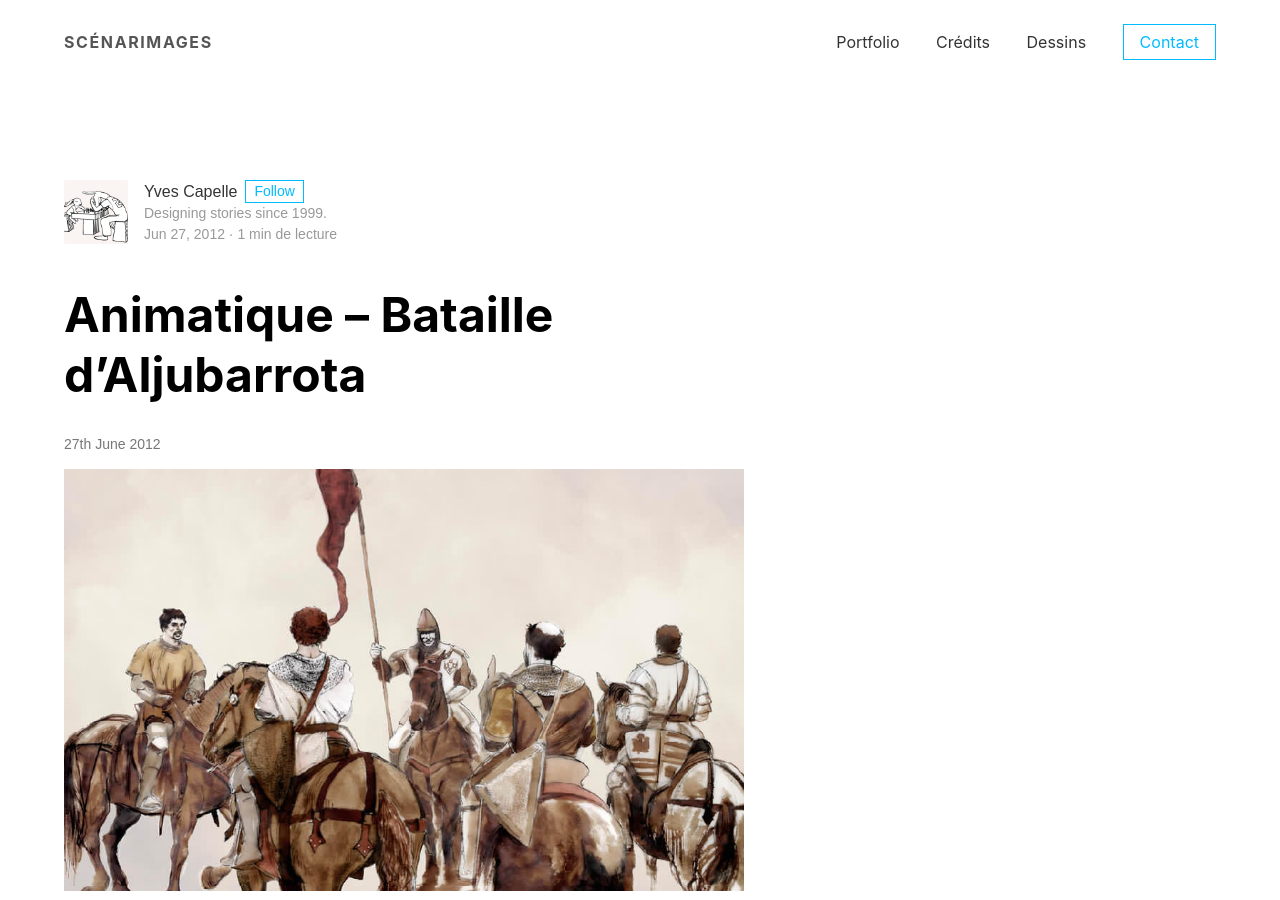
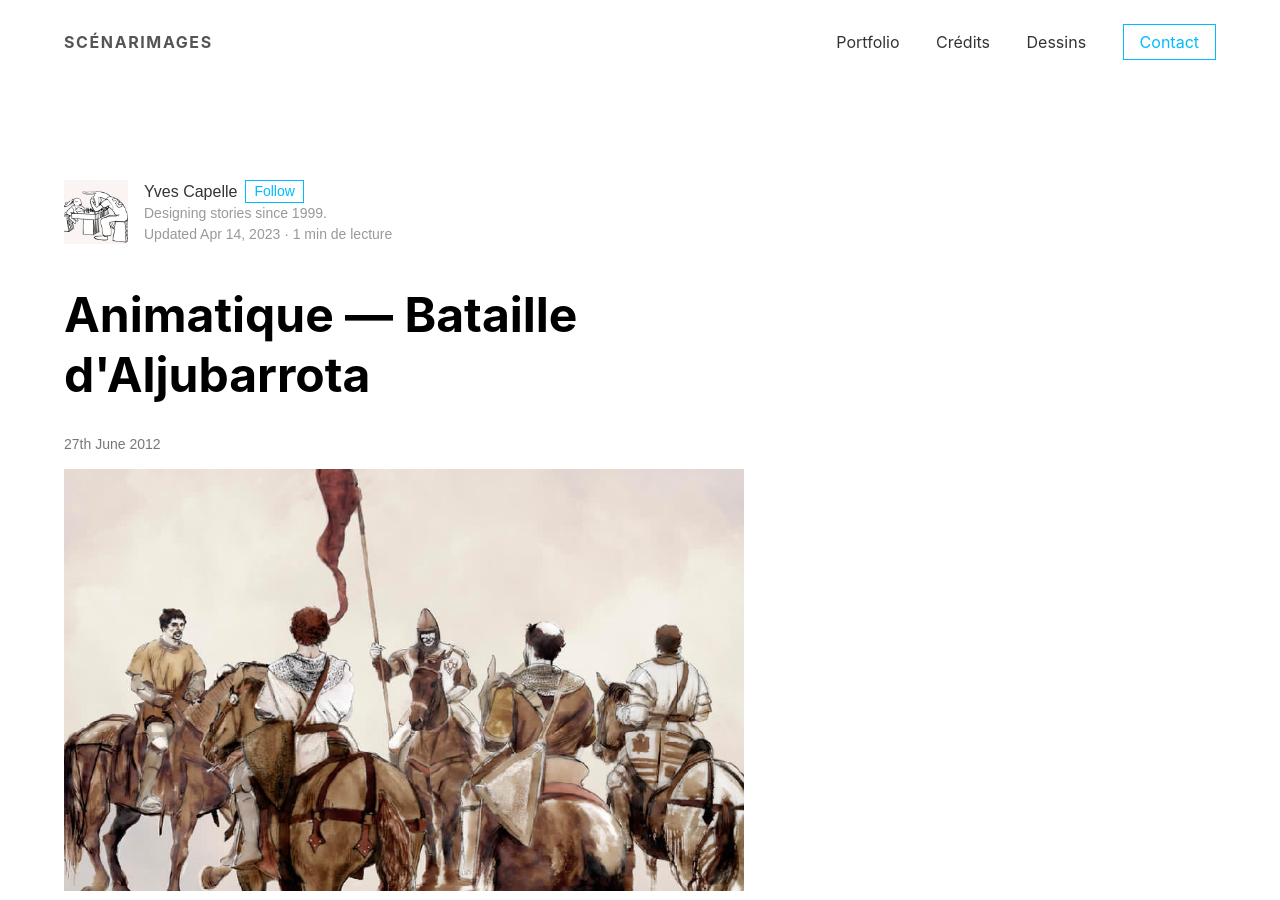
Before and after one commit to YJPL/scenarimages, a Jekyll site: the page built from _posts/2012-06-27-bataille-aljubarrota-animatique.md, in a window 1280 px wide and 900 px high. Built offline with Jekyll 4.4.1, drawn with Linux system fonts in a browser that asks for light colours.

Commit message:
update posts

```diff
--- a/_posts/2012-06-27-bataille-aljubarrota-animatique.md
+++ b/_posts/2012-06-27-bataille-aljubarrota-animatique.md
@@ -1,7 +1,8 @@
 ---
 id: 1592
-title: 'Animatique &#8211; Bataille d&rsquo;Aljubarrota'
+title: Animatique — Bataille d'Aljubarrota
 date: 2012-06-27T11:02:09+02:00
+last_modified_at: 2023-04-14
 author: Yves
 excerpt: |
   <a title="Vangard cavalry Aljubarrota" href="/animatique/" rel=""><title ="Charge des chevaliers français à Aljubarrota" src="/images/uploads/2014/03/charge-chevaliers-aljubarrota-bataille.jpg" alt="Illustration — Charge des chevaliers français à Aljubarrota"></title></a>
```
Also changed, not shown: _posts/2023-04-12-magar-gasca-animation-short.md (+2 -2 lines).
